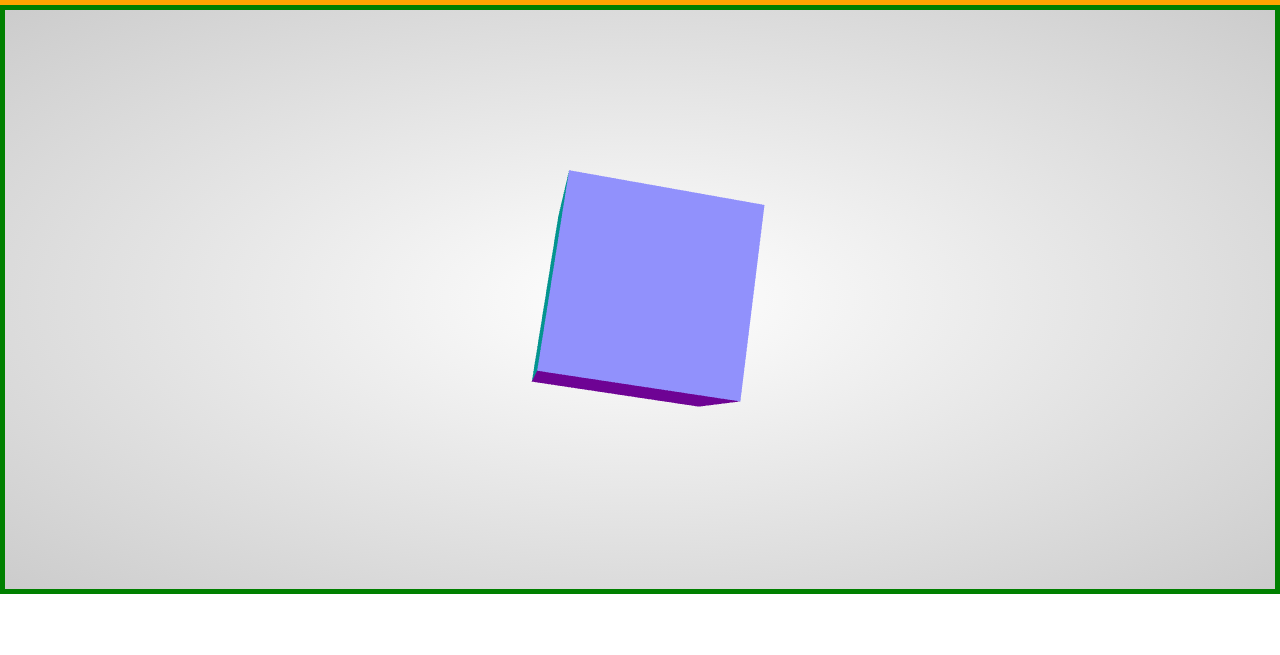
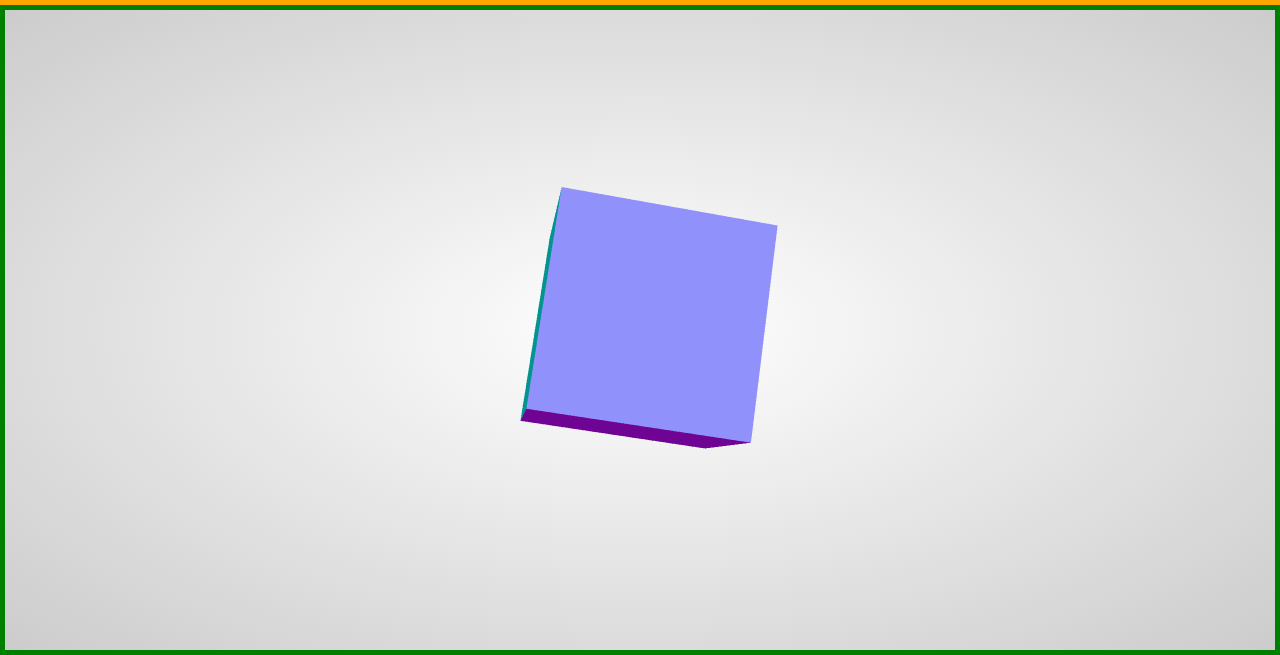
Before and after one commit to cdlib/threejs-viewer, a website built with Parcel: page demo1.html in a window 1280 px wide. Shown: the part 206-861 px from the top of the page. Before the commit the page ends 800 px from the top, so only its background shows below. Built offline with nearby package versions, Linux system fonts and the light colour scheme.

```diff
--- a/scss/main.scss
+++ b/scss/main.scss
@@ -41,7 +41,7 @@
 
 .container {
   position: relative;
-  max-height: 100vw;
+  min-height: 50vw;
   background-image: radial-gradient(#fff, #ccc);
   border: 5px solid green;
 
```
